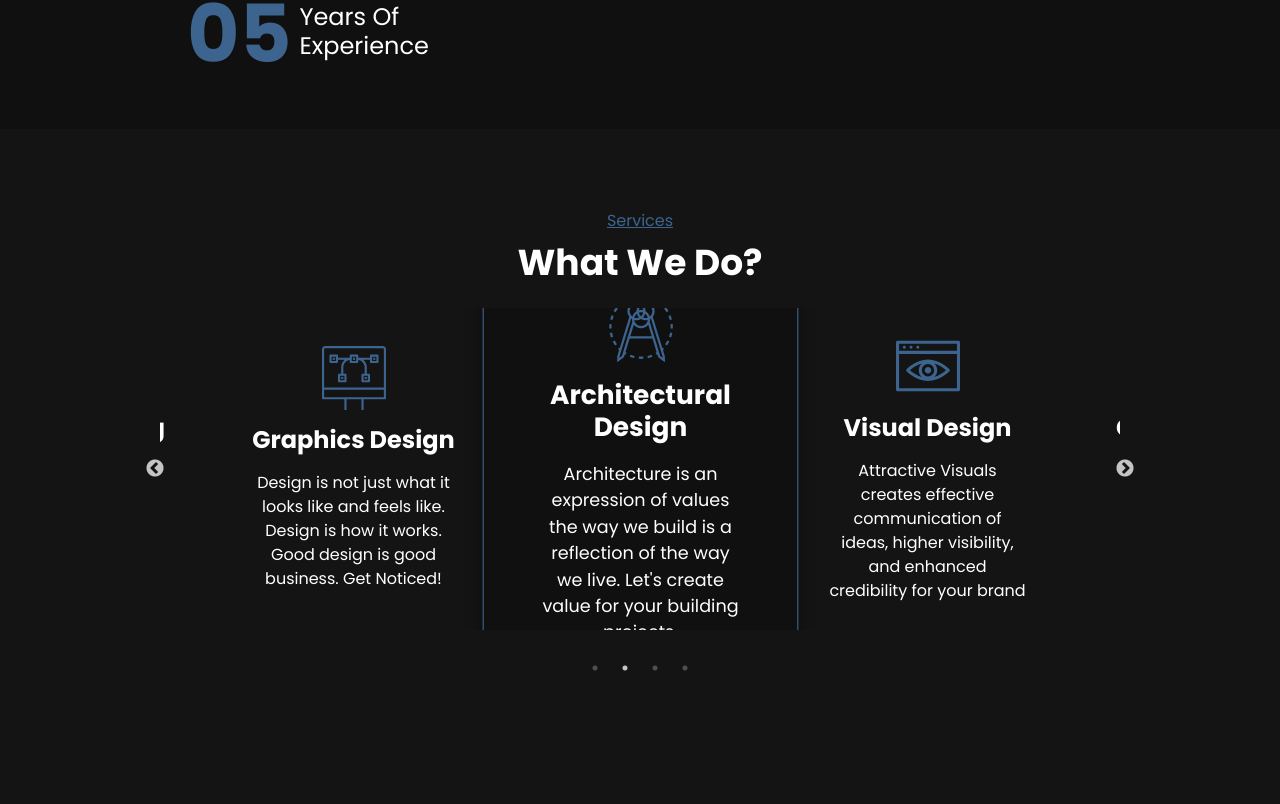
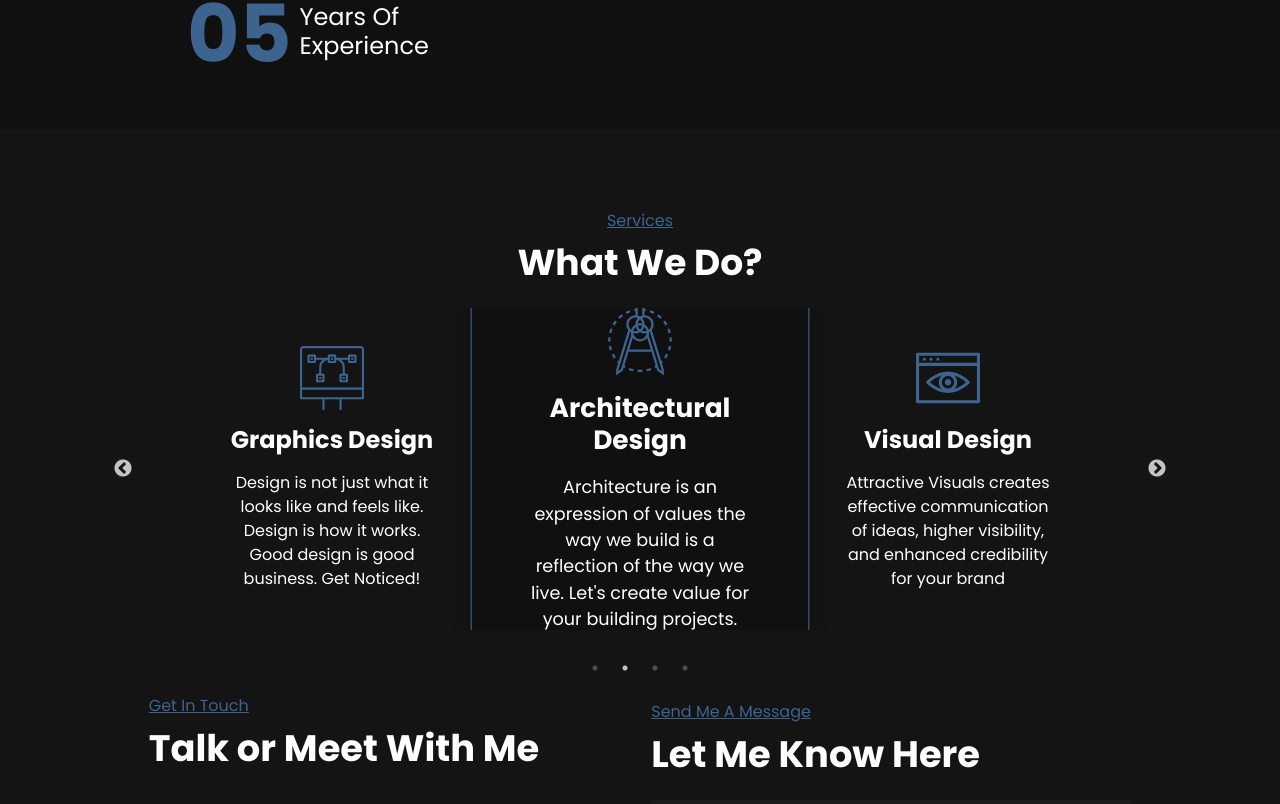
Before and after one commit to iam-benjamen/pg-portfolio-website, a React (Create React App) app: page / in a window 1280 px wide. Shown: the part 916-1720 px from the top of the page. Built offline with nearby package versions, Linux system fonts and the light colour scheme.

Commit message:
scroller adjustments

```diff
--- a/src/components/AboutSection.js
+++ b/src/components/AboutSection.js
@@ -84,7 +84,7 @@ const AboutSection = () => {
           </Heading>
           <Text pt={"1rem"}>Let's talk with me</Text>
         </Box>
-        <Box as={mylink} to="enquiry-section" smooth={true} display={"flex"} gap="2rem" cursor={"pointer"} _hover={{gap:"3rem", transitionDuration:".5s"}}>
+        <Box as={mylink} offset={-20} to="enquiry-section" smooth={true} display={"flex"} gap="2rem" cursor={"pointer"} _hover={{gap:"3rem", transitionDuration:".5s"}}>
           <Text
             color="white"
             fontSize={"1.5rem"}
--- a/src/components/EnquirySection.js
+++ b/src/components/EnquirySection.js
@@ -106,7 +106,7 @@ const EnquirySection = () => {
           </Box>
         </HStack>
       </VStack>
-      <VStack alignItems={"flex-start"} width={["90%","50%","40%"]}>
+      <VStack alignItems={"flex-start"}>
         <Text fontFamily={"Poppins"} color={"#3d648f"} textDecoration="underline">
           Send Me A Message
         </Text>
--- a/src/components/NavBar.js
+++ b/src/components/NavBar.js
@@ -77,6 +77,7 @@ const NavBar = () => {
           as={mylink}
           smooth={true}
           to="about-section"
+          offset={-60}
           cursor="pointer"
           _hover={{
             textDecoration: "none",
@@ -103,6 +104,7 @@ const NavBar = () => {
           as={mylink}
           smooth={true}
           to="service-section"
+          offset={-20}
           cursor="pointer"
           _hover={{
             textDecoration: "none",
--- a/src/components/ServiceSection.js
+++ b/src/components/ServiceSection.js
@@ -46,14 +46,13 @@ const ServiceSection = () => {
   return (
     <Box
       bgColor={"#141414"}
-      height="70vh"
+      height="max-content"
       display={"flex"}
       flexDir={"column"}
       gap="0.5rem"
-      px={["1rem", "5rem", "10rem"]}
+      px={["1rem", "5rem", "8rem"]}
       mt="-1px"
       pt={"5rem"}
-      pb="35rem"
       zIndex={-80}
       className="font-link"
       id="service-section"
```
